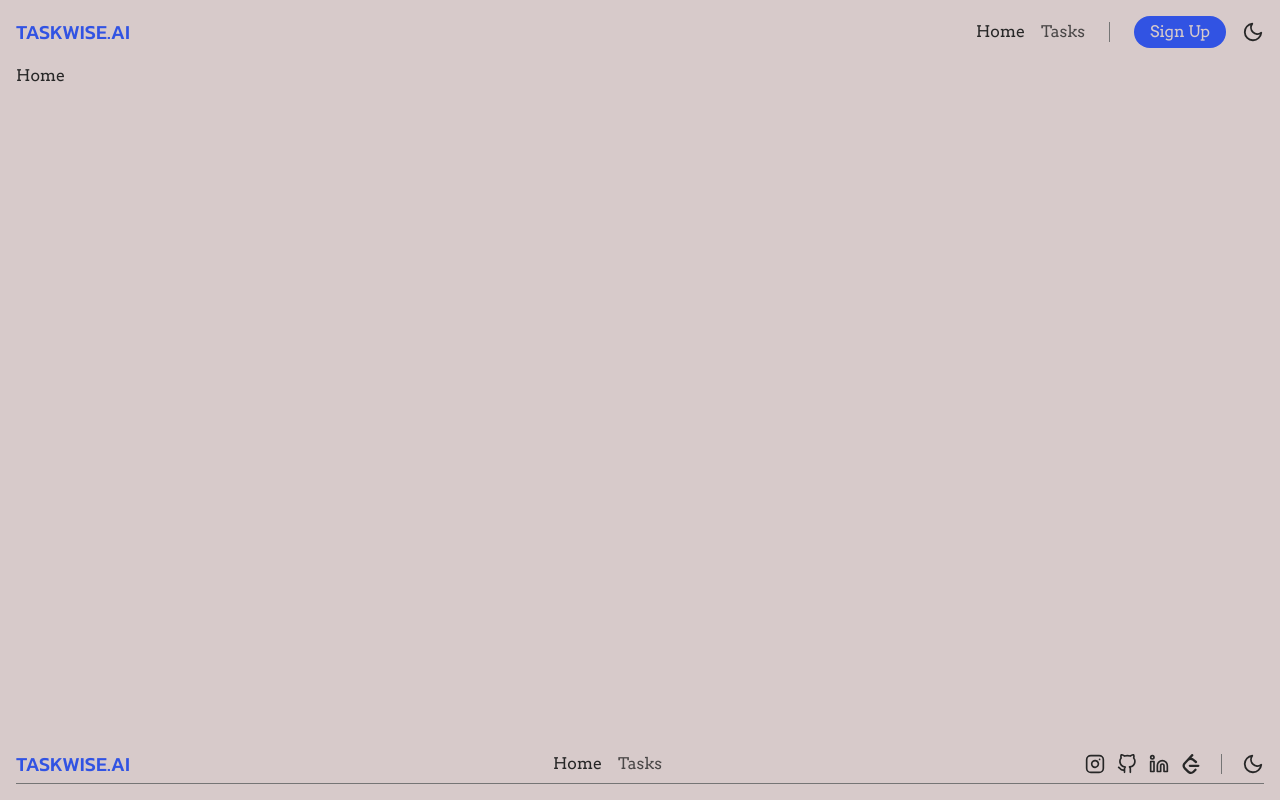
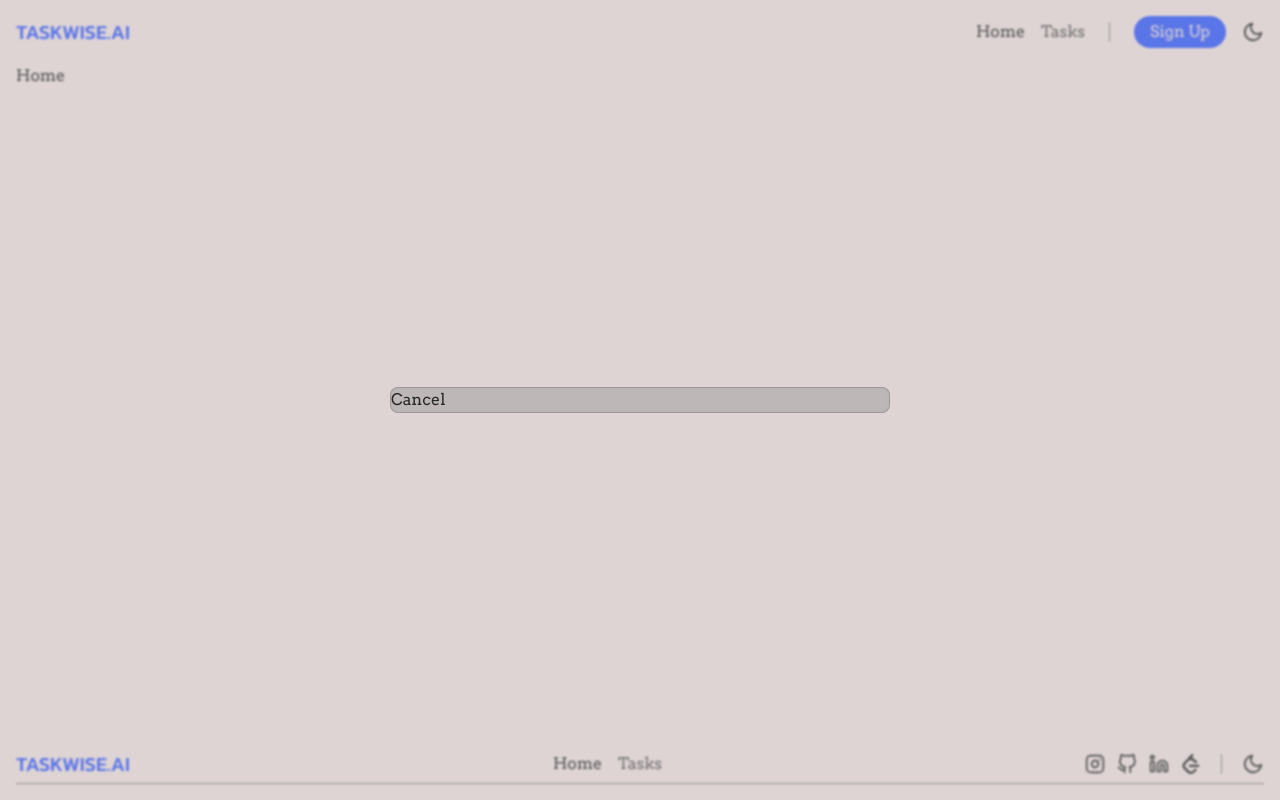
Before and after one commit to Choaib-ELMADI/taskwise-ai, a React (Vite) app in the folder frontend/: page / in a window 1280 px wide. Both pictures are taken after a click on the button "Sign Up". Built offline with nearby package versions, Linux system fonts and the light colour scheme.

Commit message:
Signup/Login model

```diff
--- a/frontend/src/App.jsx
+++ b/frontend/src/App.jsx
@@ -1,12 +1,24 @@
+import React, { useContext, useEffect } from "react";
 import { Routes, Route } from "react-router-dom";
-import React from "react";
 
-import { Navbar, Footer } from "./components/index";
+import { SignUpModelContext } from "./context/SignUpModelContext";
+import { Navbar, Footer, SignUpModel } from "./components/index";
 import { Home, Tasks } from "./pages/index";
 
 const App = () => {
+	const { isModelOpen } = useContext(SignUpModelContext);
+
+	useEffect(() => {
+		if (isModelOpen) {
+			document.body.style.overflow = "hidden";
+		} else {
+			document.body.style.overflow = "auto";
+		}
+	}, [isModelOpen]);
+
 	return (
-		<main className="w-full max-w-[2000px] min-h-screen m-auto flex flex-col items-center custom-scrollbar">
+		<main className="w-full max-w-[2000px] min-h-screen m-auto flex flex-col items-center relative">
+			{isModelOpen && <SignUpModel />}
 			<Navbar />
 			<Routes>
 				<Route path="/" element={<Home />} />
--- a/frontend/src/components/Footer.jsx
+++ b/frontend/src/components/Footer.jsx
@@ -4,7 +4,7 @@ import { SwitchTheme, Logo, NavLinks, SocialLinks, Separator } from "./index";
 
 const Footer = () => {
 	return (
-		<div className="w-[calc(100%-2rem)] max-w-[1300px] flex items-center justify-between mt-auto mb-4 pb-1 border-b border-tertiary">
+		<div className="w-[calc(100%-2rem)] max-w-[1300px] flex items-center justify-between mt-auto mb-4 pt-4 pb-1 border-b border-tertiary">
 			<Logo />
 			<div className="hidden md:block">
 				<NavLinks />
--- a/frontend/src/components/NavLinks.jsx
+++ b/frontend/src/components/NavLinks.jsx
@@ -18,7 +18,7 @@ const NavLinks = ({ viewMenu, setViewMenu }) => {
 			className={`absolute right-4 md:static
 				rounded-sm md:rounded-[0px]
 				p-[2px] md:p-0
-				flex items-center flex-col gap-0 bg-hovery backdrop-blur-lg
+				flex items-center flex-col gap-0 bg-hovery backdrop-blur-sm
 				border border-hovery md:border-0
 				md:flex-row md:gap-4 md:bg-[transparent] md:backdrop-blur-none
 				md:opacity-100 md:visible
--- a/frontend/src/components/SignUp.jsx
+++ b/frontend/src/components/SignUp.jsx
@@ -1,8 +1,15 @@
-import React from "react";
+import React, { useContext } from "react";
+
+import { SignUpModelContext } from "../context/SignUpModelContext";
 
 const SignUp = () => {
+	const { toggleModel } = useContext(SignUpModelContext);
+
 	return (
-		<button className="bg-brand text-background dark:text-text whitespace-nowrap px-4 py-1 rounded-[100px]">
+		<button
+			className="bg-brand text-background dark:text-text whitespace-nowrap px-4 py-1 rounded-[100px]"
+			onClick={() => toggleModel()}
+		>
 			Sign Up
 		</button>
 	);
--- /dev/null
+++ b/frontend/src/components/SignUpModel.jsx
@@ -0,0 +1,26 @@
+import React, { useContext } from "react";
+import { motion } from "framer-motion";
+
+import { SignUpModelContext } from "../context/SignUpModelContext";
+
+const SignUpModel = () => {
+	const { toggleModel } = useContext(SignUpModelContext);
+
+	return (
+		<div
+			className="z-50 fixed top-0 left-0 w-full h-full overflow-y-auto py-8 backdrop-blur-[1px] bg-[rgba(255,255,255,0.2)] dark:bg-[rgba(0,0,0,0.2)] flex items-center justify-center cursor-pointer custom-scrollbar"
+			onClick={() => toggleModel()}
+		>
+			<motion.div
+				className="rounded-lg bg-hovery backdrop-blur-sm border border-hovery w-[calc(100%-1rem)] max-w-[500px] cursor-default relative"
+				onClick={(e) => e.stopPropagation()}
+				initial={{ rotateZ: -10, opacity: 0, y: "0rem" }}
+				animate={{ rotateZ: 0, opacity: 1 }}
+			>
+				<button onClick={() => toggleModel()}>Cancel</button>
+			</motion.div>
+		</div>
+	);
+};
+
+export default SignUpModel;
--- a/frontend/src/components/index.js
+++ b/frontend/src/components/index.js
@@ -6,5 +6,6 @@ export { default as Logo } from "./Logo";
 export { default as SwitchTheme } from "./SwitchTheme";
 export { default as SignUp } from "./SignUp";
 
+export { default as SignUpModel } from "./SignUpModel";
 export { default as Navbar } from "./Navbar";
 export { default as Footer } from "./Footer";
--- /dev/null
+++ b/frontend/src/context/SignUpModelContext.jsx
@@ -0,0 +1,20 @@
+import { createContext, useState } from "react";
+
+export const SignUpModelContext = createContext({
+	isModelOpen: false,
+	toggleModel: () => {},
+});
+
+export const SignUpModelContextProvider = ({ children }) => {
+	const [isModelOpen, setIsModelOpen] = useState(false);
+
+	const toggleModel = () => {
+		setIsModelOpen(!isModelOpen);
+	};
+
+	return (
+		<SignUpModelContext.Provider value={{ isModelOpen, toggleModel }}>
+			{children}
+		</SignUpModelContext.Provider>
+	);
+};
--- a/frontend/src/index.css
+++ b/frontend/src/index.css
@@ -39,7 +39,7 @@
 
 @layer base {
     body {
-        @apply bg-background text-text font-arvo font-medium;
+        @apply bg-background text-text font-arvo font-medium custom-scrollbar;
     }
 }
 
--- a/frontend/src/main.jsx
+++ b/frontend/src/main.jsx
@@ -3,15 +3,18 @@ import { ThemeProvider } from "next-themes";
 import ReactDOM from "react-dom/client";
 import React from "react";
 
+import { SignUpModelContextProvider } from "./context/SignUpModelContext.jsx";
 import App from "./App.jsx";
 import "./index.css";
 
 ReactDOM.createRoot(document.getElementById("root")).render(
 	<React.StrictMode>
 		<BrowserRouter>
-			<ThemeProvider attribute="class">
-				<App />
-			</ThemeProvider>
+			<SignUpModelContextProvider>
+				<ThemeProvider attribute="class">
+					<App />
+				</ThemeProvider>
+			</SignUpModelContextProvider>
 		</BrowserRouter>
 	</React.StrictMode>
 );
--- a/frontend/src/pages/Home.jsx
+++ b/frontend/src/pages/Home.jsx
@@ -2,7 +2,7 @@ import React from "react";
 
 const Home = () => {
 	return (
-		<div className="w-[calc(100%-2rem)] max-w-[1300px]">
+		<div className="w-[calc(100%-2rem)] max-w-[1300px] flex-1 min-h-[300px]">
 			<h1>Home</h1>
 		</div>
 	);
--- a/frontend/src/pages/Tasks.jsx
+++ b/frontend/src/pages/Tasks.jsx
@@ -34,7 +34,7 @@ const Tasks = () => {
 	};
 
 	return (
-		<div className="w-[calc(100%-2rem)] max-w-[1300px]">
+		<div className="w-[calc(100%-2rem)] max-w-[1300px] flex-1 min-h-[300px]">
 			<h1>Tasks</h1>
 			{renderContent()}
 		</div>
```
Also changed, not shown: frontend/src/context/AuthContext.jsx (added).
